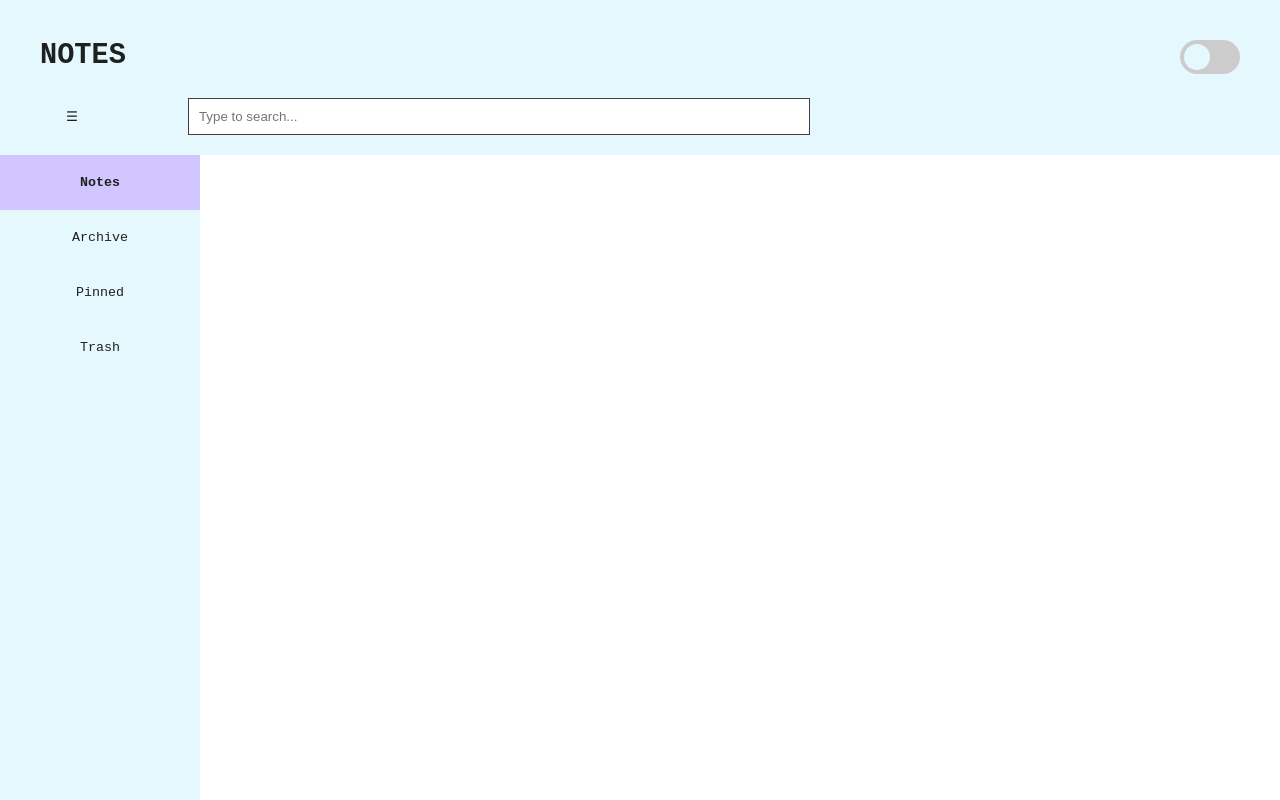
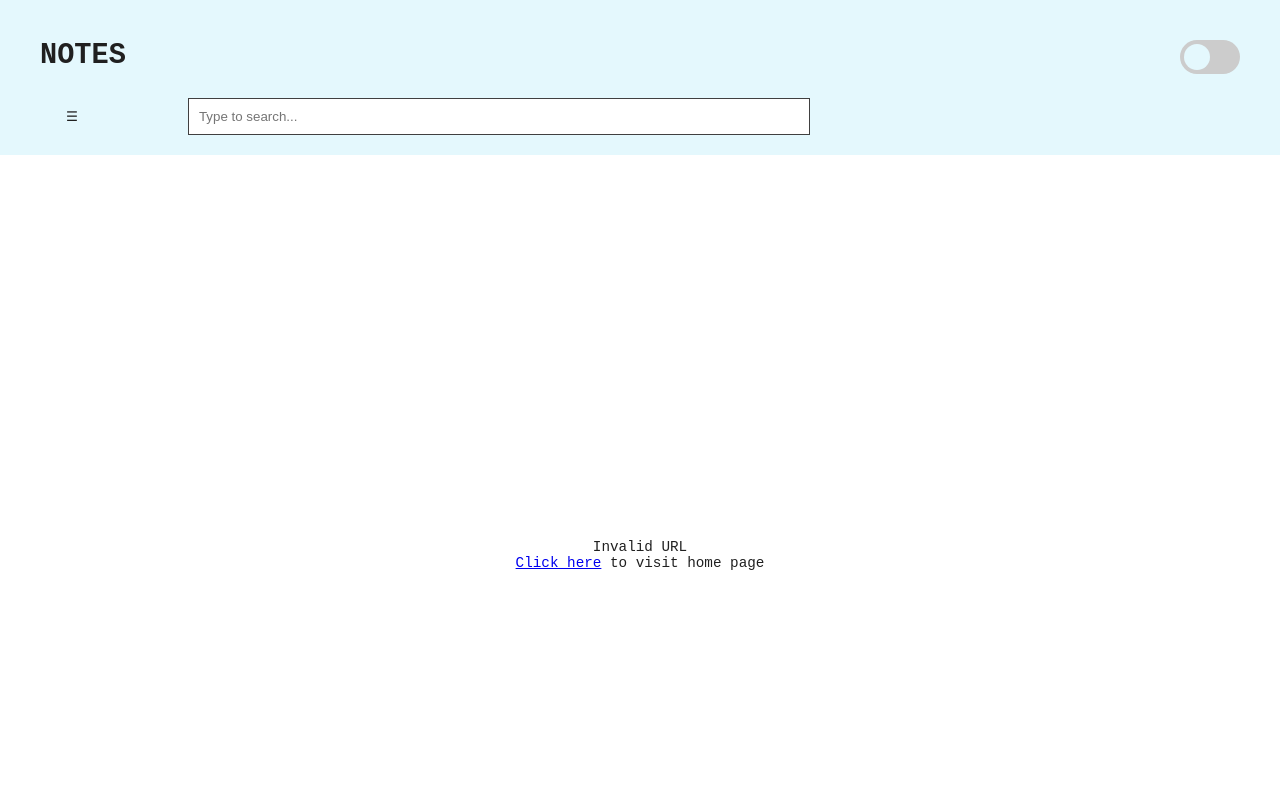
Before and after one commit to sakshikapoor/notes, a React (Create React App) app in the folder my-app/: page /urlnotfound in a window 1280 px wide. Shown: the top 800 px of the page. Built offline with nearby package versions, Linux system fonts and the light colour scheme.

Commit message:
added invalid route handling

```diff
--- a/my-app/src/App.css
+++ b/my-app/src/App.css
@@ -45,9 +45,10 @@
 
 .app-view {
   display: flex;
+  height: 100%;
 }
 
-html, body, #roor, #App {
+html, body, #root, #App {
   width: 100%;
   height: 100%;
 }
--- a/my-app/src/App.js
+++ b/my-app/src/App.js
@@ -3,7 +3,8 @@ import Sidebar from "./components/Sidebar";
 import Header from "./components/Header";
 import NotesContainer from "./components/notes/NotesContainer";
 import { useSelector } from "react-redux";
-import { BrowserRouter as Router, Route } from 'react-router-dom'
+import { BrowserRouter as Router, Route, Switch, Redirect } from 'react-router-dom'
+import NotFound from './components/NotFound'
 
 function App() {
   const theme = useSelector(state => state.theme);
@@ -13,8 +14,16 @@ function App() {
       <Header />
       <div className="app-view">
         <Router>
-          <Sidebar />
-          <Route path="/notes/:category" component={NotesContainer}></Route>
+          <Switch>
+            <Route path="/notes" exact component={Sidebar} />
+            <Route path="/notes/:category" component={Sidebar} />
+            <Route path="/" exact component={Sidebar} />
+            <Redirect to="/urlnotfound" />
+          </Switch>
+          <Switch>
+            <Route path="/urlnotfound" component={NotFound} />
+            <Route path="/" component={NotesContainer} />
+          </Switch>
         </Router>
       </div>
     </div>
--- /dev/null
+++ b/my-app/src/components/NotFound.css
@@ -0,0 +1,12 @@
+.center {
+    display: flex;
+    justify-content: center;
+    align-items: center;
+    flex-direction: column;
+}
+
+.full-width {
+    width: 100%;
+    background: var(--secondary-bg-color);
+    color: var(--font-color);
+}
--- /dev/null
+++ b/my-app/src/components/NotFound.js
@@ -0,0 +1,14 @@
+import './NotFound.css';
+
+const NotFound = function () {
+  return (
+    <div className="full-width center">
+      <div>Invalid URL</div>
+      <div>
+        <a href="/notes/all">Click here</a> to visit home page
+          </div>
+    </div>
+  )
+}
+
+export default NotFound
--- a/my-app/src/components/Sidebar.js
+++ b/my-app/src/components/Sidebar.js
@@ -1,18 +1,37 @@
 import React from "react";
 import "./Sidebar.css";
-import { useSelector } from "react-redux";
+import { useDispatch, useSelector } from "react-redux";
 import tabs from "../initializations/tabs";
-import { Link } from 'react-router-dom'
+import { Link, useHistory } from 'react-router-dom'
+import selectTab from '../actions/tabSelection';
 
-const Sidebar = () => {
+const Sidebar = ({ match }) => {
   const showSideBar = useSelector(state => state.sideBar);
   const selectedTab = useSelector(state => state.selectedTab);
+  const dispatch = useDispatch();
+  const history = useHistory()
+  const category = match.params.category
+
+
+  const tabToSelect = tabs
+    .map(tab => tab.id)  // ['all', 'pinned', ...]
+    .find(id => id === category)
+
+
+  if (tabToSelect) {
+    dispatch(selectTab(tabToSelect))
+  } else if (!category) {
+    // handles /notes
+    history.push(`/notes/${tabs[0].id}`)
+  } else {
+    // handles /notes/gibberish
+    history.push('/urlnotfound')
+  }
 
   const tabViews = tabs.map(tab => {
     return (
-      <Link to={`/notes/${tab.id}`}>
+      <Link to={`/notes/${tab.id}`} key={tab.id}>
         <button
-          key={tab.id}
           className={
             selectedTab === tab.id
               ? "sidebar-tabs sidebar-selected "
--- a/my-app/src/components/notes/NoteList.js
+++ b/my-app/src/components/notes/NoteList.js
@@ -5,7 +5,6 @@ import { useDispatch } from "react-redux";
 import modalActions from "../../actions/modalAction";
 import Note from "./Note";
 import NoteCategory from "../../NoteCategory";
-import selectTab from '../../actions/tabSelection'
 
 const notesToVisbilityMapping = [
   {
@@ -40,11 +39,9 @@ const EmptyPlaceholder = ({ isSearchActive, activeTab }) => {
   return <div className="empty-notes-placeholder">{message}</div>;
 };
 
-const NoteList = ({ category }) => {
+const NoteList = ({ category: selectedTab }) => {
   const dispatch = useDispatch();
-  dispatch(selectTab(category))
 
-  const selectedTab = useSelector(state => state.selectedTab);
   const notes = useSelector(state => state.notes);
   const searchTerm = useSelector(state => state.search);
 
--- a/my-app/src/components/notes/NotesContainer.js
+++ b/my-app/src/components/notes/NotesContainer.js
@@ -1,4 +1,4 @@
-import React, { useState } from "react";
+import React from "react";
 import "./NotesContainer.css";
 import { useDispatch, useSelector } from "react-redux";
 import noteActions from "../../actions/notesActions";
@@ -7,15 +7,15 @@ import modalActions from "../../actions/modalAction";
 import NoteCategory from "../../NoteCategory";
 import { getDate } from "../../utils";
 
-const NotesContainer = ({ match }) => {
+const NotesContainer = () => {
   const EmptyNoteContent = {
     heading: "",
     description: ""
   };
 
+  const selectedTab = useSelector(state => state.selectedTab)
   const dispatch = useDispatch();
-  const isTrash =
-    useSelector(state => state.selectedTab) === "trash" ? true : false;
+  const isTrash = selectedTab === "trash"
   const theme = useSelector(state => state.theme);
   const openModal = () => {
     dispatch(modalActions.openModal(null, true));
@@ -136,7 +136,7 @@ const NotesContainer = ({ match }) => {
           {trashOrDeleteButton}
         </div>
       </div>
-      <NoteList category={match.params.category} />
+      <NoteList category={selectedTab} />
     </div>
   );
 };
--- a/my-app/src/initializations/tabs.js
+++ b/my-app/src/initializations/tabs.js
@@ -1,6 +1,6 @@
 const tabs = [
   {
-    id: "notes",
+    id: "all",
     name: "Notes",
     selected: true
   },
```
